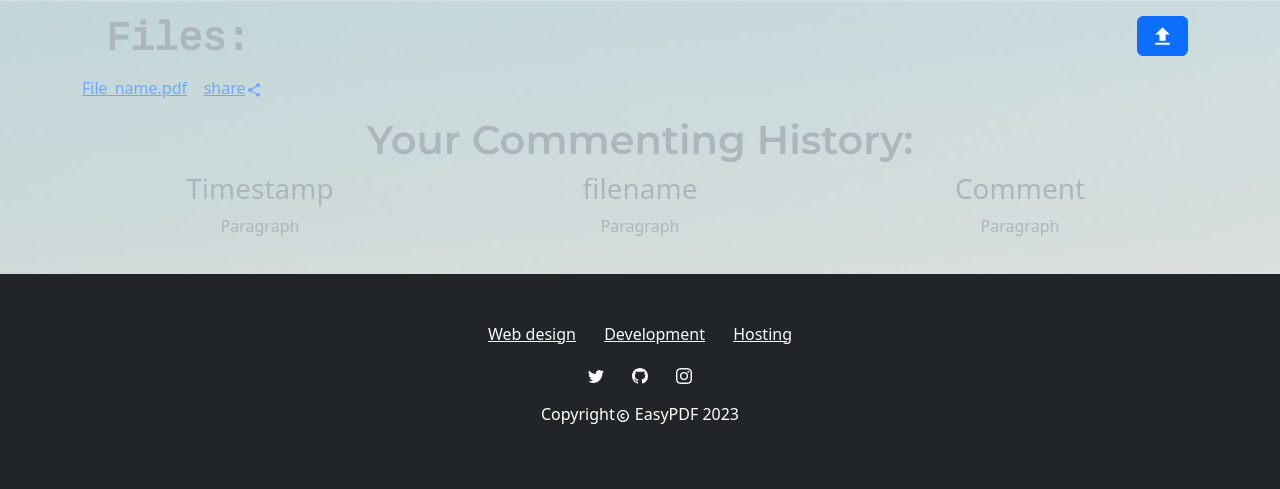
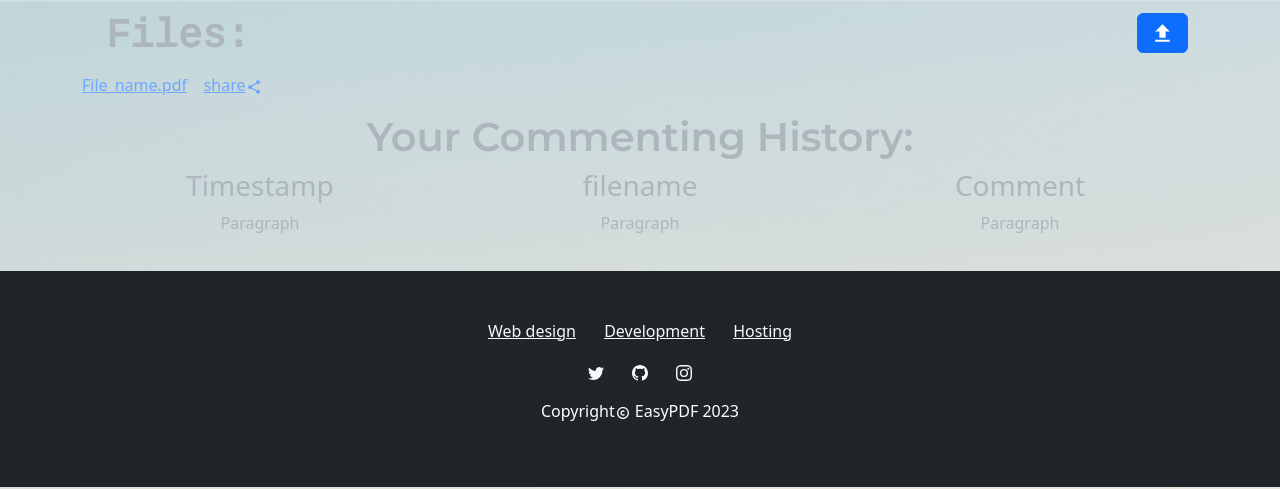
Before and after one commit to WindBlaze1/EasyPDF, a Django app: page /dashboard/ in a window 1280 px wide. Shown: the part 56-545 px from the top of the page. Run offline with Django 4.2, Linux system fonts and the light colour scheme; some web fonts are replaced.

Commit message:
Update dashboard.html

```diff
--- a/pdf_management_system/templates/dashboard.html
+++ b/pdf_management_system/templates/dashboard.html
@@ -2,7 +2,7 @@
 {% extends 'base.html' %}
 
 {% block main_body %}
-    <div style="margin-top: 72px;">
+    <div style="margin-top: 69px;">
         <section>
             <!-- Start: 1 Row 2 Columns -->
             <div class="container">
```
